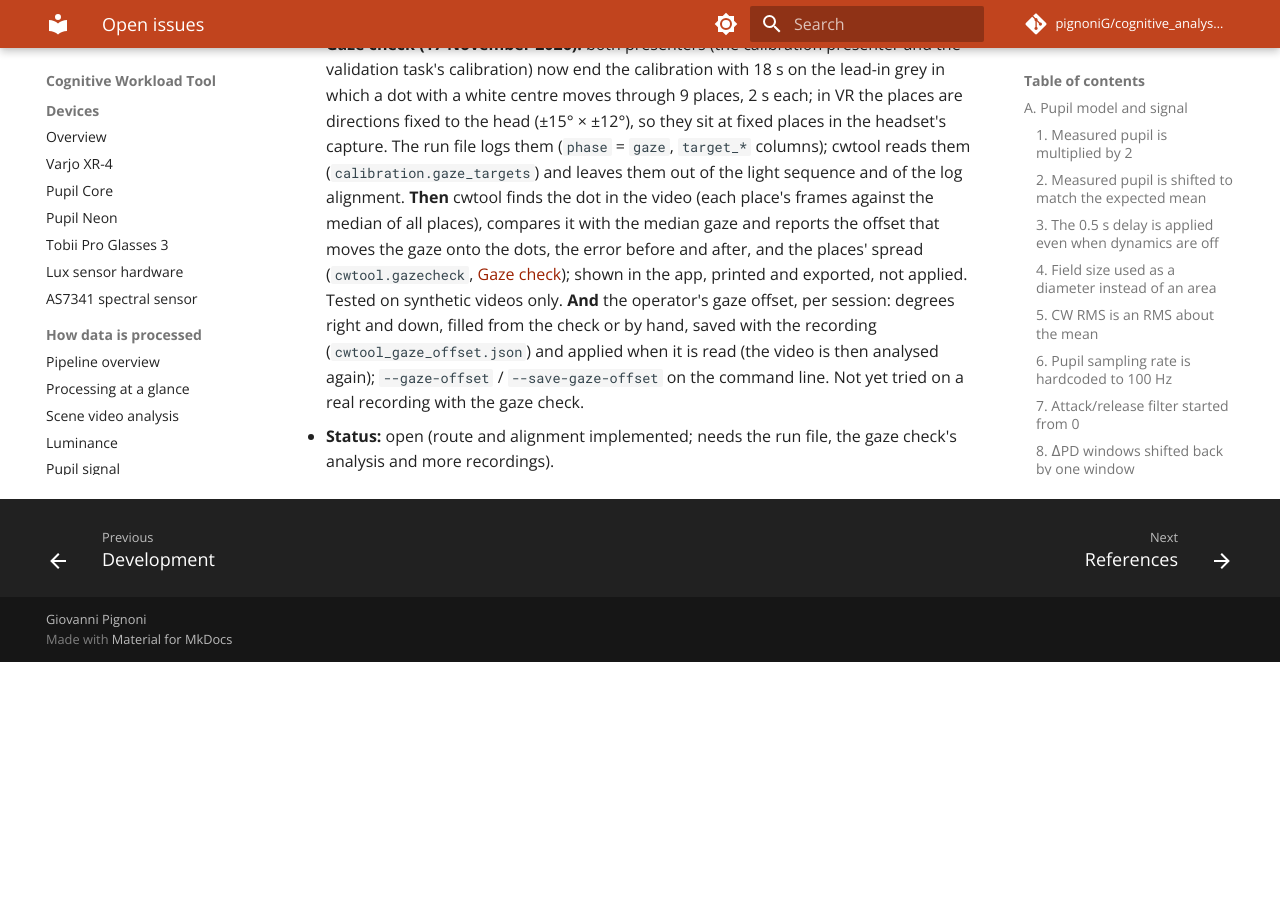
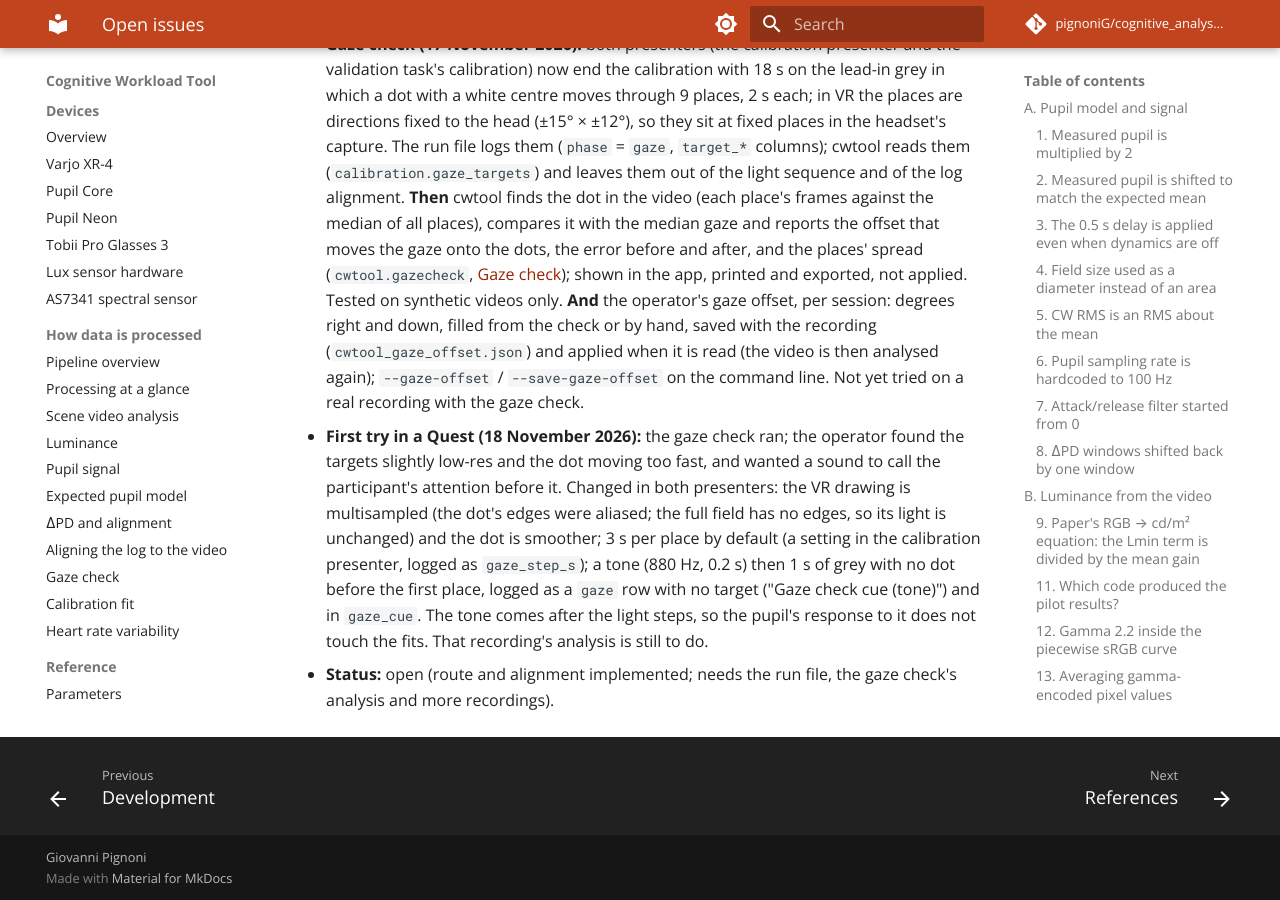
Before and after one commit to pignoniG/cognitive_analysis_tool, an MkDocs documentation site: the page built from docs/OPEN_ISSUES.md, in a window 1280 px wide and 900 px high, scrolled down 52268 px. Built offline with MkDocs 1.6.1 and Material for MkDocs 9.7.7, drawn with Linux system fonts in a browser that asks for light colours; comment, search, counter and statistics services are not loaded; before the commit the page ends 52930 px from its top, so only the background shows below that.

Commit message:
Calibration presenter gaze check: a tone and 1 s of grey before the first point, 3 s per point (a setting), the VR target drawn multisampled and smoother; the tone's row has no target (open issue 61)

```diff
--- a/docs/OPEN_ISSUES.md
+++ b/docs/OPEN_ISSUES.md
@@ -1482,4 +1482,11 @@ is revised; they remain in the git history of this file.
   or by hand, saved with the recording (`cwtool_gaze_offset.json`) and applied when it is read (the video is then
   analysed again); `--gaze-offset` / `--save-gaze-offset` on the command line. Not yet tried on a real recording with the
   gaze check.
+- **First try in a Quest (18 November 2026):** the gaze check ran; the operator found the targets slightly low-res
+  and the dot moving too fast, and wanted a sound to call the participant's attention before it. Changed in both
+  presenters: the VR drawing is multisampled (the dot's edges were aliased; the full field has no edges, so its light is
+  unchanged) and the dot is smoother; 3 s per place by default (a setting in the calibration presenter, logged as
+  `gaze_step_s`); a tone (880 Hz, 0.2 s) then 1 s of grey with no dot before the first place, logged as a `gaze` row with
+  no target ("Gaze check cue (tone)") and in `gaze_cue`. The tone comes after the light steps, so the pupil's response to
+  it does not touch the fits. That recording's analysis is still to do.
 - **Status:** open (route and alignment implemented; needs the run file, the gaze check's analysis and more recordings).
--- a/docs/calibration-tool/index.html
+++ b/docs/calibration-tool/index.html
@@ -214,7 +214,8 @@ kbd { border: 1px solid var(--line); border-bottom-width: 2px; border-radius: 4p
     <label class="check"><input type="checkbox" id="wait" checked> Wait for a start signal (<kbd>Space</kbd>, click, or VR trigger)</label>
     <label class="check"><input type="checkbox" id="autodl" checked> Download the CSV when the run ends</label>
     <label class="check" id="exit-wrap"><input type="checkbox" id="exitvr" checked> Leave VR at the end</label>
-    <label class="check" title="After the light steps, a dot moves through 9 places (2 s each) on the lead-in grey. Ask the participant to look at its centre. The run file logs where it was, so the analysis can check that the gaze lands on it in the video and propose an offset."><input type="checkbox" id="gazecheck" checked> Gaze check at the end (9 points)</label>
+    <label class="check" title="After the light steps, a short tone, a second of grey, then a dot moves through 9 places on the lead-in grey. Ask the participant to look at its centre. The run file logs where it was, so the analysis can check that the gaze lands on it in the video and propose an offset."><input type="checkbox" id="gazecheck" checked> Gaze check at the end (9 points)</label>
+    <label title="How long the dot stays at each of the 9 places">Seconds per point <input type="number" id="gazestep" min="1" max="10" step="0.5" value="3"></label>
     <label class="check" id="compat-wrap" title="Draw into the classic WebXR layer (XRWebGLLayer), which every runtime shows. Off: the WebXR Layers projection layer, which a Quest over Link in Chrome does not show."><input type="checkbox" id="xrcompat" checked> Compatible VR rendering</label>
   </div>
   <div class="row">
@@ -858,11 +859,32 @@ for (const id of ["#participant", "#seed", "#scramble", "#avoid"]) $(id).addEven
    centre; in VR it is a direction from the head, GAZE_AZ_DEG and GAZE_EL_DEG at the grid's edges, fixed to the head so it
    stays at the same place in the headset's picture (and its capture) whatever the participant does with the head. */
 const GAZE_POINTS = [[0, 0], [-1, -1], [0, -1], [1, -1], [1, 0], [1, 1], [0, 1], [-1, 1], [-1, 0]];
-const GAZE_STEP_S = 2, GAZE_SCREEN = 0.35, GAZE_AZ_DEG = 15, GAZE_EL_DEG = 12;
+const GAZE_STEP_S = 3, GAZE_SCREEN = 0.35, GAZE_AZ_DEG = 15, GAZE_EL_DEG = 12;
 const GAZE_DOT_DEG = 0.8, GAZE_CENTRE_DEG = 0.25;     // VR: angular radius of the black dot and of its white centre
-function gazeSteps(lead) {
-  return GAZE_POINTS.map(([u, v], k) => ({ r: lead[0], g: lead[1], b: lead[2], dur: GAZE_STEP_S, label: `Gaze target ${k + 1}`,
-    source: -1, phase: "gaze", target: { u, v } }));
+// Before the first dot: a short tone to call the participant's attention, then grey with no dot for GAZE_CUE_S, so the pupil's
+// response to the sound is over before the dots (and the light steps, which the fits use, are not touched by it).
+const GAZE_CUE_S = 1, CUE_HZ = 880, CUE_S = 0.2;
+function gazeSteps(lead, stepS = GAZE_STEP_S) {
+  const grey = { r: lead[0], g: lead[1], b: lead[2], source: -1, phase: "gaze" };
+  return [{ ...grey, dur: GAZE_CUE_S, label: "Gaze check cue (tone)", cue: true }].concat(GAZE_POINTS.map(([u, v], k) =>
+    ({ ...grey, dur: stepS, label: `Gaze target ${k + 1}`, target: { u, v } })));
+}
+/** A short tone (Web Audio). The context is made on the start click, which browsers require before any sound. */
+let audio = null;
+function prepareAudio() {
+  try { audio ??= new (window.AudioContext || window.webkitAudioContext)(); audio.resume?.().catch(() => {}); }
+  catch { audio = null; }
+}
+function beep() {
+  if (!audio) return false;
+  try {
+    const t = audio.currentTime, osc = audio.createOscillator(), gain = audio.createGain();
+    osc.frequency.value = CUE_HZ;
+    gain.gain.setValueAtTime(0, t); gain.gain.linearRampToValueAtTime(0.4, t + 0.01);     // ramps: no click at either end
+    gain.gain.setValueAtTime(0.4, t + CUE_S - 0.03); gain.gain.linearRampToValueAtTime(0, t + CUE_S);
+    osc.connect(gain).connect(audio.destination); osc.start(t); osc.stop(t + CUE_S + 0.01);
+    return true;
+  } catch { return false; }
 }
 /** Where a target is, for the run file: screen fraction (0-1 from the top left) on screen, direction (deg; right, up) in VR. */
 function targetPlace(t, mode) {
@@ -901,7 +923,10 @@ class Run {
     let changed = false;   // a step is logged even if a stalled frame jumped over its whole duration
     while (this.idx + 1 < this.starts.length && e >= this.starts[this.idx + 1]) { this.idx++; this.onsets[this.idx] = t; changed = true; }
     if (e >= this.total) return this.end(t, "completed");
-    if (changed) { const s = this.plan.steps[this.idx]; io.show(s.r, s.g, s.b); io.target(s.target ?? null); }
+    if (changed) {
+      const s = this.plan.steps[this.idx]; io.show(s.r, s.g, s.b); io.target(s.target ?? null);
+      if (s.cue) this.cuePlayed = beep();
+    }
   }
   abort(reason) { if (this.phase !== "done") this.end(performance.now(), `aborted (${reason})`); }
   end(t, status) {
@@ -950,7 +975,7 @@ function settings() {
   return { participant: participantId(), mode: document.querySelector("input[name=mode]:checked").value,
     leadin: Math.max(0, Number(val("#leadin")) || 0), lead: [g, g, g], wait: $("#wait").checked,
     autodl: $("#autodl").checked, exitvr: $("#exitvr").checked, xrcompat: $("#xrcompat").checked,
-    gazecheck: $("#gazecheck").checked };
+    gazecheck: $("#gazecheck").checked, gazestep: Math.min(10, Math.max(1, Number(val("#gazestep")) || GAZE_STEP_S)) };
 }
 async function startRun() {
   if (active) return;
@@ -1038,7 +1063,8 @@ async function startVR(p, cfg, done) {
   // The GL context must be XR-compatible from the start: making it so afterwards makes the browser recreate it
   // (Context Lost / Restored), which invalidates the session's render layer (InvalidStateError, a black headset).
   const canvas = document.createElement("canvas");
-  const gl = canvas.getContext("webgl2", { antialias: false, alpha: false, xrCompatible: true });
+  // Multisampled: the gaze target's edges are smooth (the full-field colour has no edges, so its light is the same either way).
+  const gl = canvas.getContext("webgl2", { antialias: true, alpha: false, xrCompatible: true });
   if (!gl) throw new Error("WebGL 2 is not available.");
   const session = await sessionP;
   try { if (!gl.getContextAttributes()?.xrCompatible && gl.makeXRCompatible) await gl.makeXRCompatible(); }
@@ -1149,7 +1175,8 @@ function finishRun(runId, cfg, p, run, r) {
     started_iso: run.startedAtIso, sequence_start_unix_ms: r.t0_unix_ms.toFixed(3),
     planned_total_s: round(run.total, 3), actual_total_s: round(r.total_s, 3),
     lead_in_s: cfg.leadin, lead_in_rgb: cfg.lead.join(" "), waited_for_start_signal: cfg.wait,
-    gaze_check: cfg.gazecheck, gaze_step_s: cfg.gazecheck ? GAZE_STEP_S : "",
+    gaze_check: cfg.gazecheck, gaze_step_s: cfg.gazecheck ? cfg.gazestep : "",
+    gaze_cue: cfg.gazecheck ? `${CUE_HZ} Hz tone, ${CUE_S} s, then ${GAZE_CUE_S} s of grey before the first point${run.cuePlayed === false ? " (the tone could not be played)" : ""}` : "",
     gaze_grid: cfg.gazecheck ? (cfg.mode === "vr" ? `±${GAZE_AZ_DEG}° × ±${GAZE_EL_DEG}° from the head's straight ahead, fixed to the head`
       : `±${GAZE_SCREEN} of the screen from its centre`) : "",
     frames: r.frames, frame_interval_median_ms: r.frame_median_ms === null ? "" : r.frame_median_ms.toFixed(2),
--- a/docs/usage/calibration-tool.md
+++ b/docs/usage/calibration-tool.md
@@ -98,13 +98,19 @@ that results depends on the display.
 
 ## Gaze check
 
-With **Gaze check at the end** (on by default), the light steps are followed by 18 s on the lead-in grey in which a
-black dot with a white centre moves through 9 places, 2 s each, the centre first, then the corners and the edges'
-middles clockwise from the top left. Ask the participant to look at the dot's centre wherever it goes.
+With **Gaze check at the end** (on by default), the light steps are followed by the gaze check on the lead-in grey:
+
+1. a short tone (880 Hz, 0.2 s) to call the participant's attention, then 1 s of grey with no dot, so the pupil's
+   response to the sound is over before the dots and the light steps, which the fits use, are not touched by it;
+2. a black dot with a white centre moving through 9 places, **Seconds per point** each (3 s by default, 27 s in all),
+   the centre first, then the corners and the edges' middles clockwise from the top left.
+
+Ask the participant to look at the dot's centre wherever it goes. The tone needs the computer's sound on (in VR over
+Link it plays in the headset); the run file says if it could not be played (`gaze_cue`).
 
 - **On screen** the places are at ±35 % of the screen from its centre; the dot is 2.4 % of the screen's shorter side.
-- **In VR** they are directions from the head, ±15° horizontally and ±12° vertically, and the dot (0.8° radius) is fixed
-  to the head: it stays at the same place in the headset's picture, and so in its video capture (the Varjo's, the
+- **In VR** they are directions from the head, ±15° horizontally and ±12° vertically, and the dot (0.8° radius, drawn
+  multisampled so its edges are smooth) is fixed to the head: it stays at the same place in the headset's picture, and so in its video capture (the Varjo's, the
   Quest's), whatever the head does.
 
 The run file logs each place (below), so cwtool can find the dot in the scene video, compare it with the gaze and
@@ -127,7 +133,7 @@ seed, lead-in, start time as Unix milliseconds, frame statistics, display and br
 | `onset_unix_ms` | onset on the computer's clock, to match with recordings |
 | `Y` | nominal luminance of the sRGB colour (Eckert et al. 2022, eq. 1) |
 | `completed` | `false` for a step cut short by an abort |
-| `phase` | `light` for the sequence's steps, `gaze` for the gaze check's |
+| `phase` | `light` for the sequence's steps, `gaze` for the gaze check's (its first row, "Gaze check cue (tone)", is the tone and the second of grey, with no target) |
 | `target_u`, `target_v` | gaze check: the place on the unit grid (right, down; −1, 0 or 1) |
 | `target_x`, `target_y` | gaze check on screen: the dot's centre as a fraction of the screen from its top left |
 | `target_az_deg`, `target_el_deg` | gaze check in VR: the dot's direction from the head's straight ahead, in degrees (right, up) |
```
Also changed, not shown: other parts of docs/calibration-tool/index.html (+5 -5 lines), docs/processing/gaze-check.md (+3 -3 lines), 1 other file.
